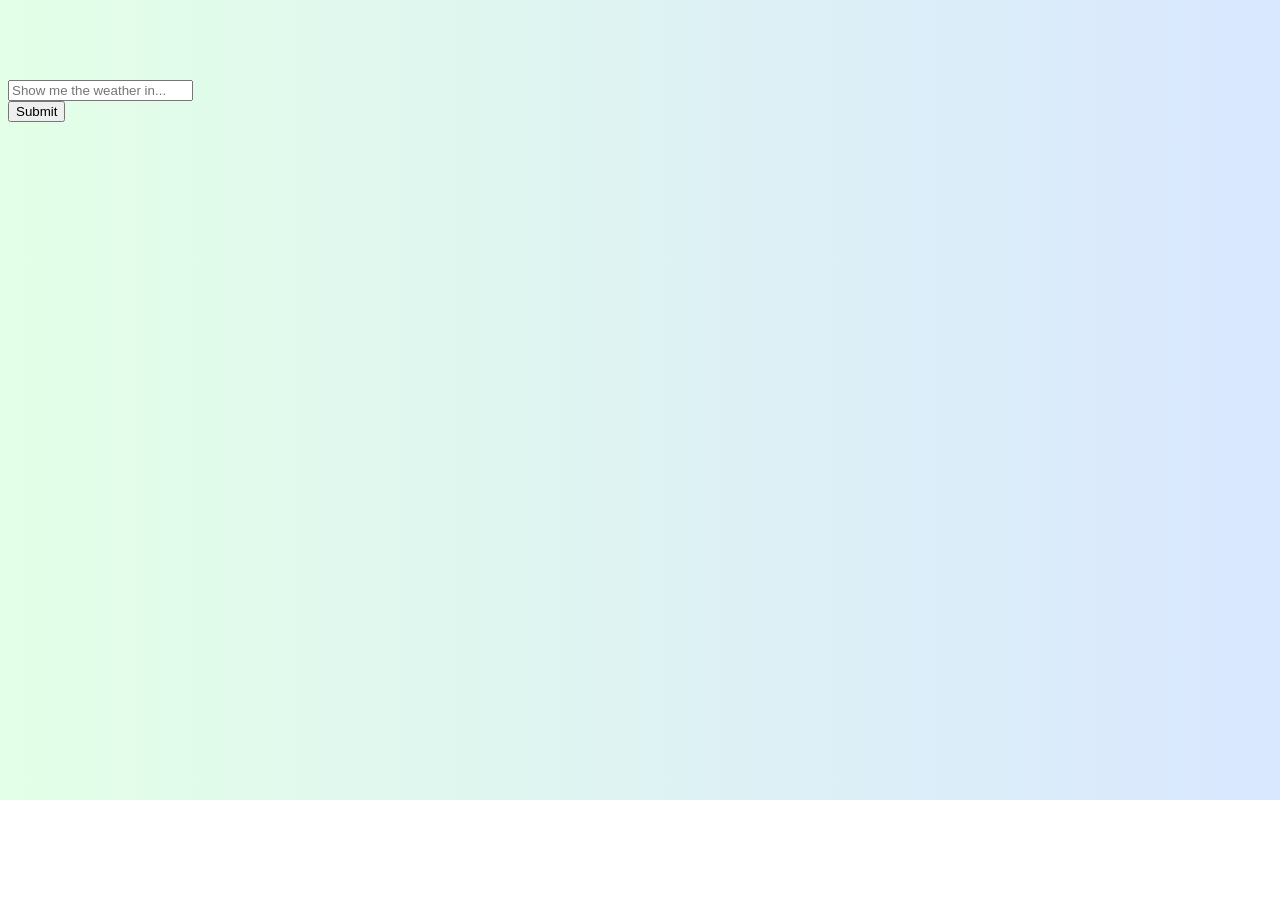
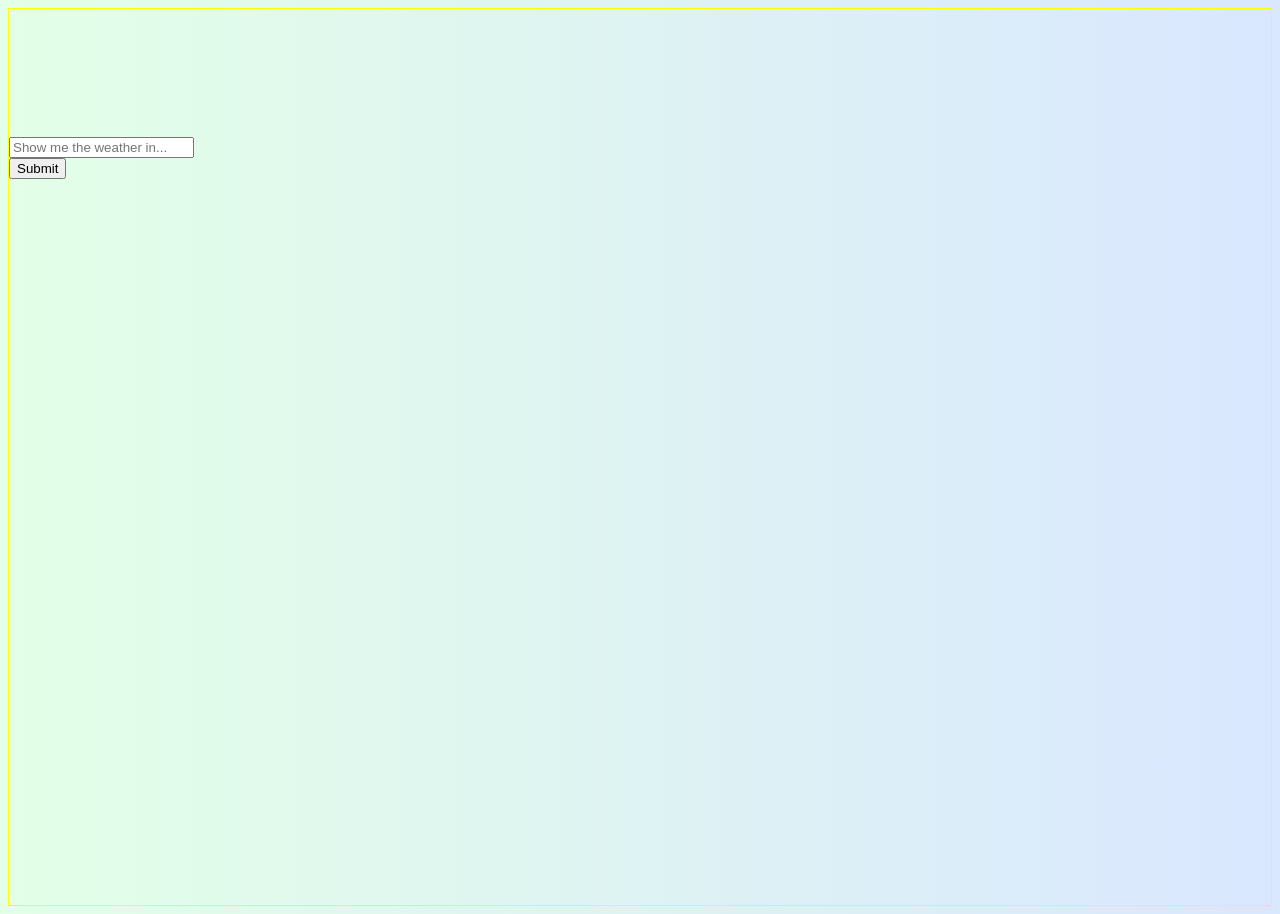
Before and after one commit to ronildo/weather-app, a Vue app: page /weather in a window 1280 px wide. Before the commit the page ends 800 px from the top, so only its background shows below. Built offline with nearby package versions, Linux system fonts and the light colour scheme; the HTML template or start-up script is replaced by a standard one.

Commit message:
[feat]: Add page transition

```diff
--- a/src/App.vue
+++ b/src/App.vue
@@ -2,14 +2,35 @@
   <div id="app">
     <section class="section">
       <div class="container">
-        <router-view />
+
+        <div class="app-container">
+          <transition name="fade">
+            <router-view />
+          </transition>
+        </div>
+
       </div>
     </section>
   </div>
 </template>
 
+<style lang="scss" scoped>
+.section {
+  padding-bottom: 0;
+  padding-top: 0;
+}
+</style>
+
 <style lang="scss">
+@import './assets/scss/transitions';
+
 html {
   background: linear-gradient(90deg, #e3ffe7 0%, #d9e7ff 100%);
 }
+
+.app-container {
+  border: 1px solid #FF0;
+  padding: 3rem 0;
+  min-height: 100vh;
+}
 </style>
--- /dev/null
+++ b/src/assets/scss/_transitions.scss
@@ -0,0 +1,9 @@
+.fade-enter-active,
+.fade-leave-active {
+  transition: all .6s ease;
+}
+
+.fade-enter,
+.fade-leave-to {
+  opacity: 0;
+}
```
